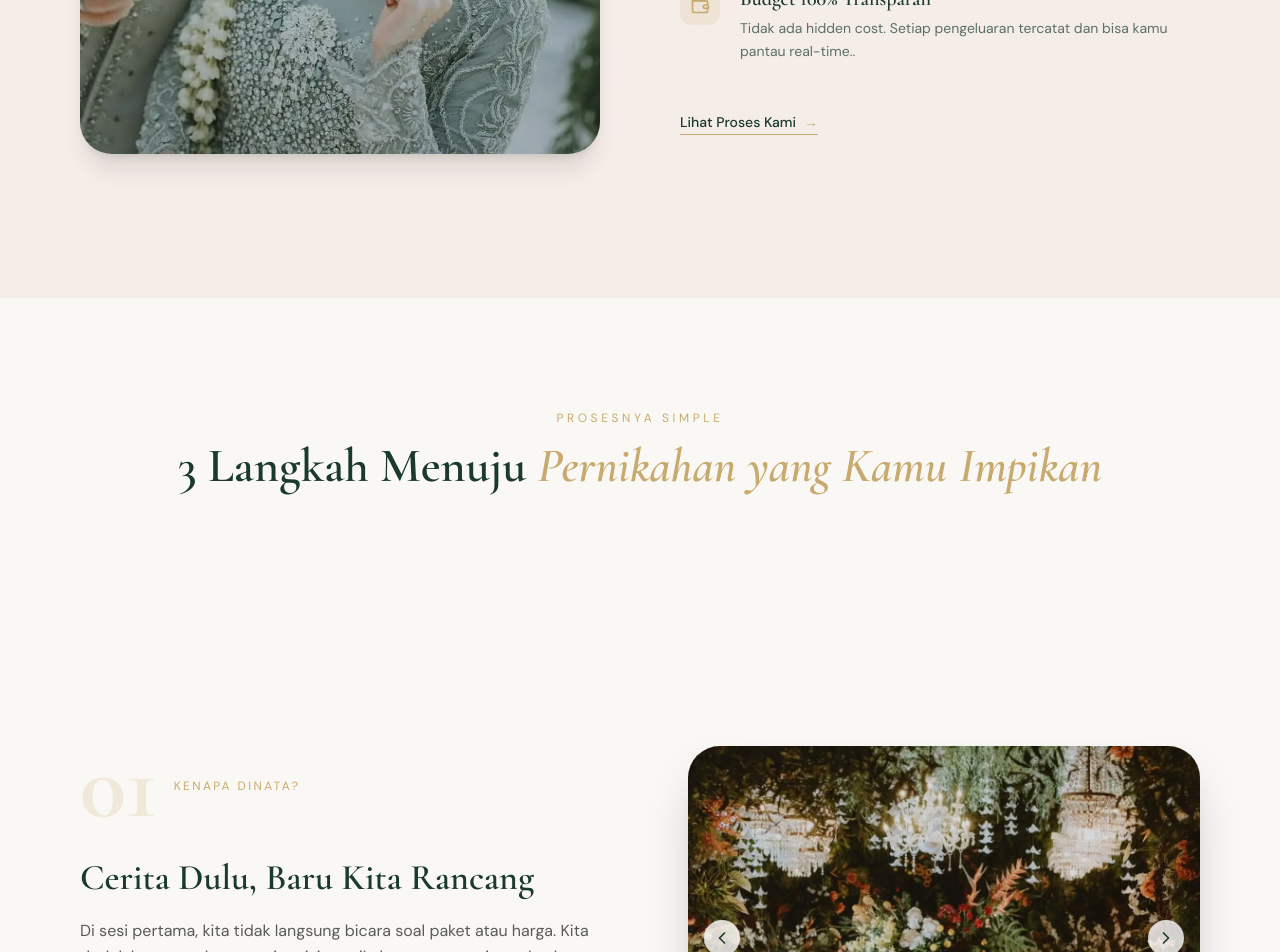
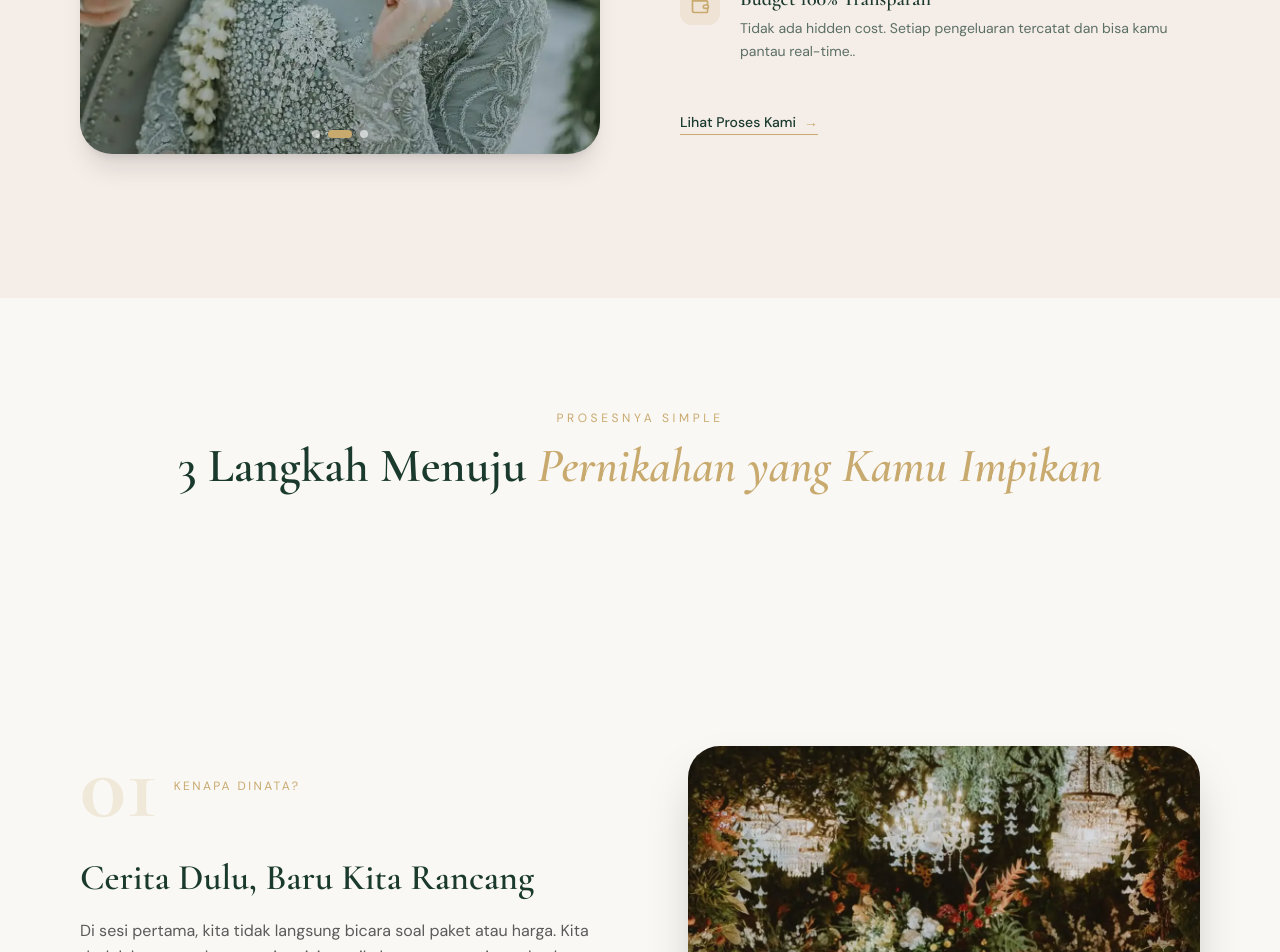
Before and after one commit to Handaldev/dnata-organizer, a Next.js app: page / in a window 1280 px wide. Shown: the part 2740-3692 px from the top of the page. Built offline with nearby package versions, Linux system fonts and the light colour scheme; no server answers.

Commit message:
feat: introduce ImageCarousel component and update image display logic

```diff
--- a/sections/IntroSolution.tsx
+++ b/sections/IntroSolution.tsx
@@ -3,6 +3,7 @@
 import { useRef } from 'react'
 import Image from 'next/image'
 import { motion, useInView } from 'framer-motion'
+import { ImageCarousel } from '@/components/ImageCarousel'
 import {
   Shuffle,        // Full Handle A–Z
   UserCheck,      // 1 Personal Planner Dedicated
@@ -10,6 +11,13 @@ import {
   NotebookPen,    // Ingat Setiap Detail Kamu
   Network         // Vendor Network Eksklusif
 } from 'lucide-react'
+
+// Intro Solution images - mudah diubah di sini
+const introImages = [
+  '/images/solution.webp',
+  '/images/solution.webp', // tambah/ubah gambar di sini
+  '/images/solution.webp', // tambah/ubah gambar di sini
+]
 
 const pillars = [
   {
@@ -96,7 +104,7 @@ export default function IntroSolution() {
 
         {/* Split layout */}
         <div className="grid lg:grid-cols-2 gap-12 lg:gap-20 items-center">
-          {/* Image */}
+          {/* Image Carousel */}
           <motion.div
             initial={{ opacity: 0, x: -40 }}
             animate={inView ? { opacity: 1, x: 0 } : {}}
@@ -104,14 +112,14 @@ export default function IntroSolution() {
             className="relative"
           >
             <div className="rounded-[2rem] overflow-hidden aspect-[3/4] relative shadow-xl">
-              <Image
-                src="/images/solution.webp"
+              <ImageCarousel
+                images={introImages}
                 alt="Wedding planner personal Dinata Organizer bekerja dengan pasangan"
-                fill
-                className="object-cover"
-                sizes="(max-width: 768px) 100vw, 50vw"
+                autoSlideInterval={1500}
+                className="w-full h-full"
+                showControls={true}
               />
-              <div className="absolute inset-0 bg-gradient-to-t from-[#1B3A2E]/20 to-transparent" />
+              <div className="absolute inset-0 bg-gradient-to-t from-[#1B3A2E]/20 to-transparent pointer-events-none" />
             </div>
 
             {/* Award badge */}
--- a/sections/Process.tsx
+++ b/sections/Process.tsx
@@ -3,30 +3,13 @@
 import { useRef } from 'react'
 import Image from 'next/image'
 import { motion, useInView } from 'framer-motion'
-import { ImageCarousel } from '@/components/ImageCarousel'
-
-// Process step images - mudah diubah di sini
-const processImages = {
-  step1: [
-    '/images/proses_1.webp',
-    '/images/proses_1.webp', // tambah/ubah gambar di sini
-  ],
-  step2: [
-    '/images/proses_2.webp',
-    '/images/proses_2.webp', // tambah/ubah gambar di sini
-  ],
-  step3: [
-    '/images/proses_3.webp',
-    '/images/proses_3.webp', // tambah/ubah gambar di sini
-  ],
-}
 
 const steps = [
   {
     number: '01',
     title: 'Cerita Dulu, Baru Kita Rancang',
     desc: 'Di sesi pertama, kita tidak langsung bicara soal paket atau harga. Kita duduk bareng — kamu cerita visi pernikahannya seperti apa, budget yang tersedia, dan hal-hal kecil yang penting buat kamu. Dari sana baru kita rancang proposal yang benar-benar pas.',
-    images: processImages.step1,
+    image: '/images/proses_1.webp',
     imageAlt: 'Sesi konsultasi wedding planner Dinata Organizer',
     points: [
       'Konsultasi gratis, tanpa komitmen',
@@ -38,7 +21,7 @@ const steps = [
     number: '02',
     title: 'Kami Gerak, Kamu Tenang',
     desc: 'Setelah deal, tim kami langsung turun tangan. Riset vendor terbaik sesuai budget kamu, negosiasi harga, koordinasi jadwal — semua kami handle. Kamu tinggal approve via WhatsApp, sisanya biar kami yang pikirin.',
-    images: processImages.step2,
+    image: '/images/proses_2.webp',
     imageAlt: 'Perencanaan detail pernikahan bersama tim Dinata Organizer',
     points: [
       'Vendor pilihan, sesuai budget',
@@ -50,7 +33,7 @@ const steps = [
     number: '03',
     title: 'Hari H Berjalan Sempurna',
     desc: 'Tim kami standby dari pagi sampai selesai. Koordinasi vendor, troubleshooting, jaga timeline — semua beres di belakang layar tanpa kamu perlu tahu. Kamu fokus nikmatin momen paling spesial dalam hidupmu.',
-    images: processImages.step3,
+    image: '/images/proses_3.webp',
     imageAlt: 'Hari pernikahan yang sempurna bersama Dinata Organizer',
     points: [
       'Tim on-site full day',
@@ -134,7 +117,7 @@ function StepCard({ step, index }: { step: typeof steps[0]; index: number }) {
             </ul>
           </motion.div>
 
-          {/* Image Carousel */}
+          {/* Image */}
           <motion.div
             initial={{ opacity: 0, x: 32 }}
             animate={inView ? { opacity: 1, x: 0 } : {}}
@@ -142,14 +125,14 @@ function StepCard({ step, index }: { step: typeof steps[0]; index: number }) {
             className={index % 2 === 1 ? 'lg:order-1' : ''}
           >
             <div className="rounded-[2rem] overflow-hidden aspect-[4/3] relative shadow-2xl">
-              <ImageCarousel
-                images={step.images}
+              <Image
+                src={step.image}
                 alt={step.imageAlt}
-                autoSlideInterval={1500}
-                className="w-full h-full"
-                showControls={true}
+                fill
+                className="object-cover"
+                sizes="(max-width: 768px) 100vw, 50vw"
               />
-              <div className="absolute inset-0 bg-gradient-to-br from-[#1B3A2E]/10 to-transparent pointer-events-none" />
+              <div className="absolute inset-0 bg-gradient-to-br from-[#1B3A2E]/10 to-transparent" />
             </div>
           </motion.div>
         </div>
```
